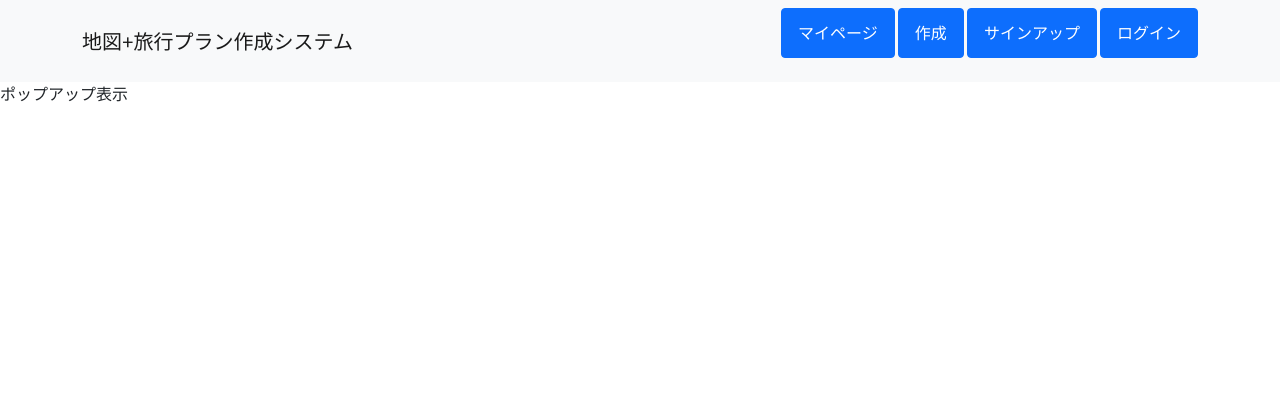
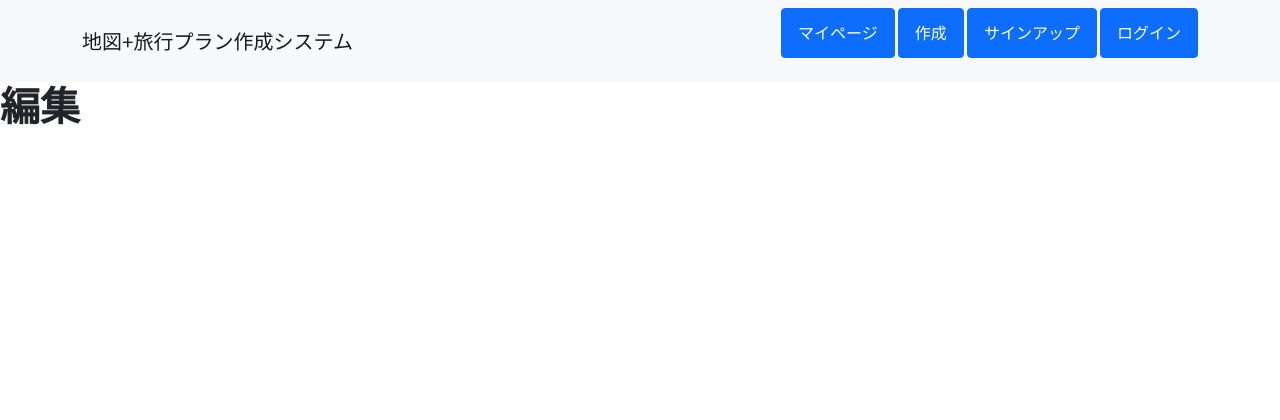
Before and after one commit to morihisa1235/plan_system, a Django app: page /plan_detail/ in a window 1280 px wide. Shown: the top 420 px of the page. Run offline with Django 3.2, Linux system fonts and the light colour scheme; some libraries are stand-ins or nearby versions.

Commit message:
プラン詳細の画面一部

```diff
--- a/maplan/templates/plan_detail.html
+++ b/maplan/templates/plan_detail.html
@@ -5,7 +5,7 @@
 {% block title %}地図+旅行プラン作成システム{% endblock %}
 
 {% block contents %}
-<label class="open" for="pop-up">ポップアップ表示</label>
+<label class="open" for="pop-up"><h1>編集</h1></label>
 <input type="checkbox" id="pop-up">
 <div class="overlay">
 	<div class="window">
```
Also changed, not shown: maplan/migrations/0003_auto_20230117_1454.py (added).
